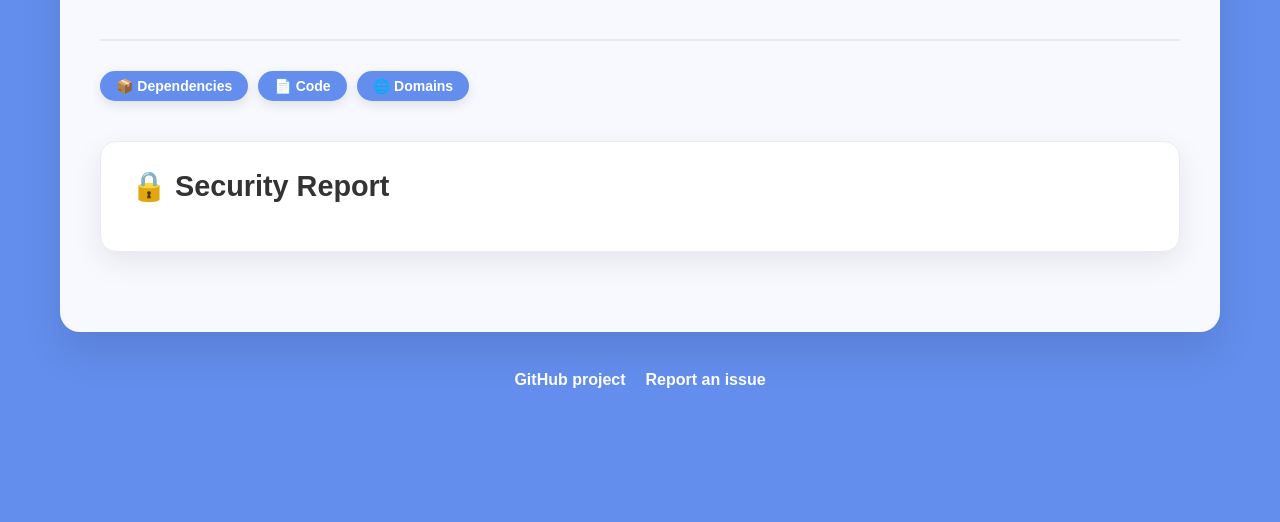
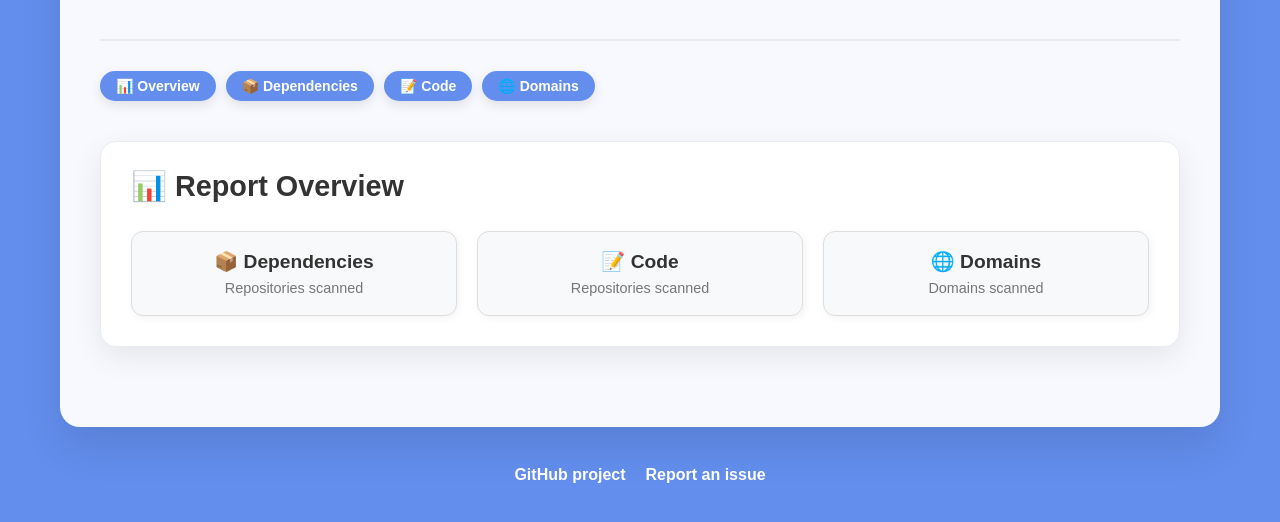
Before and after one commit to Secrover/Secrover, a Python web app: template templates/index.html in a window 1280 px wide. Shown: the part 119-641 px from the top of the page. Run offline with Jinja, Linux system fonts and the light colour scheme; the template is opened without the code that fills it, so the values that code supplies are empty.

Commit message:
Improve index page

```diff
--- a/secrover/audits/domains.py
+++ b/secrover/audits/domains.py
@@ -209,4 +209,10 @@ def check_domains(domains, output_path: Path):
 
         data.append(info)
 
+    summary = {
+        "nbDomains": total,
+    }
+
     generate_html_report("domains", {"data": data}, output_path)
+
+    return summary
--- a/templates/base.html
+++ b/templates/base.html
@@ -195,6 +195,34 @@
             box-shadow: 0 10px 30px rgba(0, 0, 0, 0.08);
             border: 1px solid #e9ecef;
         }
+        .overview-container {
+            display: flex;
+            flex-wrap: wrap;
+            gap: 20px;
+            margin-top: 30px;
+        }
+        .card {
+            flex: 1 1 250px;
+            border: 1px solid #ddd;
+            border-radius: 12px;
+            padding: 20px;
+            background-color: #f8f9fa;
+            box-shadow: 2px 2px 8px rgba(0, 0, 0, 0.05);
+            text-align: center;
+        }
+        .card h2 {
+            font-size: 1.2rem;
+            margin-bottom: 10px;
+        }
+        .card .count {
+            font-size: 2.5rem;
+            color: #333;
+            margin-bottom: 5px;
+        }
+        .card .label {
+            color: #777;
+            font-size: 0.9rem;
+        }
         #repos { display: grid; gap: 40px; grid-template-columns: repeat(2, 1fr); }
         .project-card::before {
             content: '';
@@ -285,16 +313,17 @@
         </div>
 
         <nav id="menu">
+            <a href="dependencies_report.html">📊 Overview</a>
             <a href="dependencies_report.html">📦 Dependencies</a>
-            <a href="code_report.html">📄 Code</a>
+            <a href="code_report.html">📝 Code</a>
             <a href="domains_report.html">🌐 Domains</a>
         </nav>
 
         {% block content %}{% endblock %}
     </div>
     <footer id="footer">
-        <a href="https://github.com/Huluti/Secrover">GitHub project</a>
-        <a href="https://github.com/Huluti/Secrover/issues">Report an issue</a>
+        <a href="https://github.com/Huluti/Secrover" target="_blank">GitHub project</a>
+        <a href="https://github.com/Huluti/Secrover/issues" target="_blank">Report an issue</a>
     </footer>
 </body>
 </html>
--- a/templates/code.html
+++ b/templates/code.html
@@ -4,7 +4,7 @@
 
 {% block content %}
     <section id="global-recap">
-        <h1>📄 Code Report</h1>
+        <h1>📝 Code Report</h1>
         <div class="vulnerability-badges">
             {% for level in severity_order %}
             <span class="badge badge-{{ level }}">
--- a/templates/index.html
+++ b/templates/index.html
@@ -1,11 +1,29 @@
 {% extends "base.html" %}
 
-{% block title %}Report{% endblock %}
+{% block title %}Report Overview{% endblock %}
 
 {% block content %}
+<section id="global-recap">
+    <h1>📊 Report Overview</h1>
 
-    <section id="global-recap">
-        <h1>🔒 Security Report</h1>
-    </section>
+    <div class="overview-container">
+        <div class="card">
+            <h2>📦 Dependencies</h2>
+            <div class="count">{{ dependencies_summary.nbRepos }}</div>
+            <div class="label">Repositories scanned</div>
+        </div>
 
+        <div class="card">
+            <h2>📝 Code</h2>
+            <div class="count">{{ code_summary.nbRepos }}</div>
+            <div class="label">Repositories scanned</div>
+        </div>
+
+        <div class="card">
+            <h2>🌐 Domains</h2>
+            <div class="count">{{ domains_summary.nbDomains }}</div>
+            <div class="label">Domains scanned</div>
+        </div>
+    </div>
+</section>
 {% endblock %}
```
Also changed, not shown: main.py (+8 -4 lines), secrover/audits/code.py (+8 -3 lines), secrover/audits/dependencies.py (+7 -2 lines), README.md.
